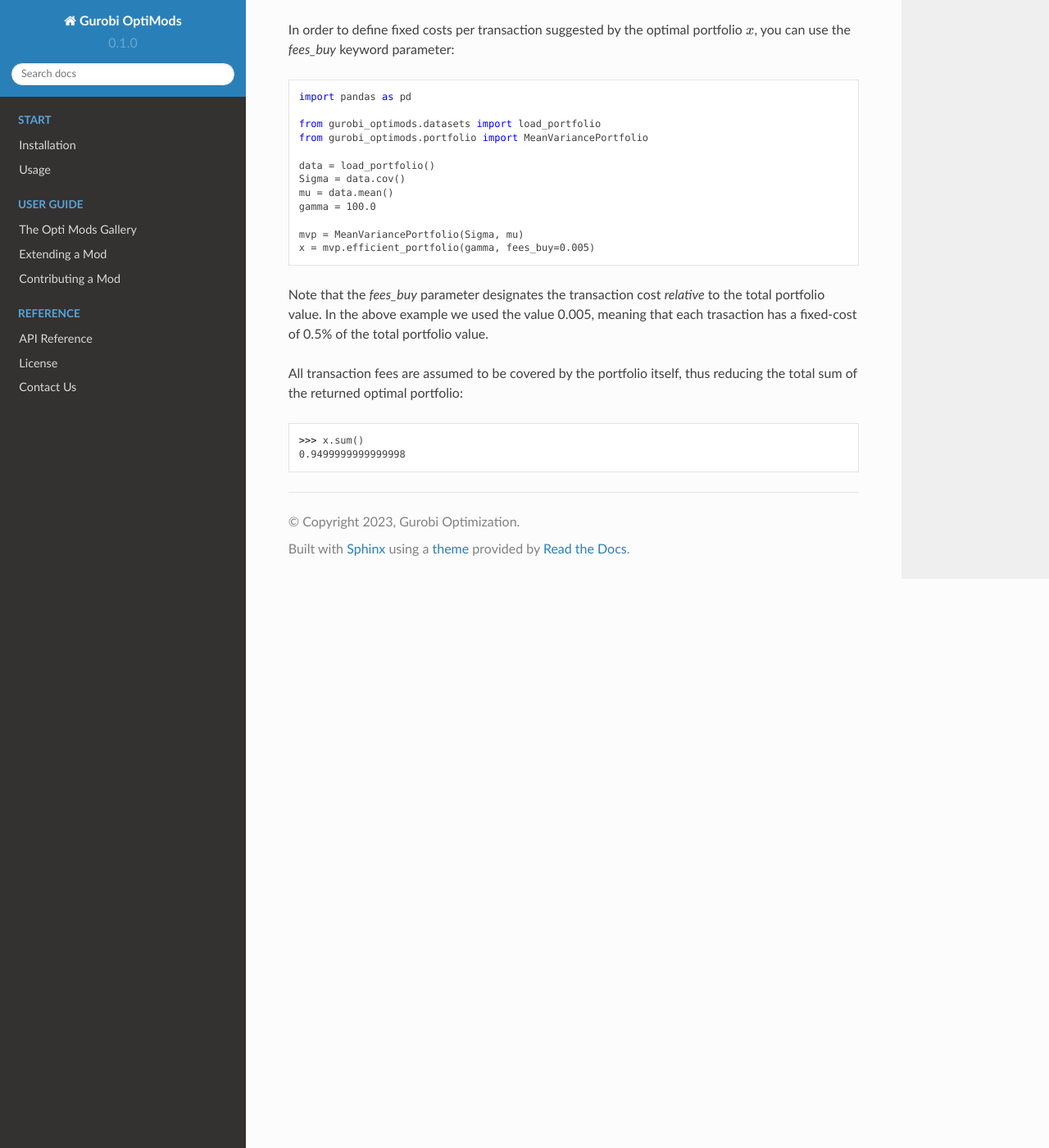
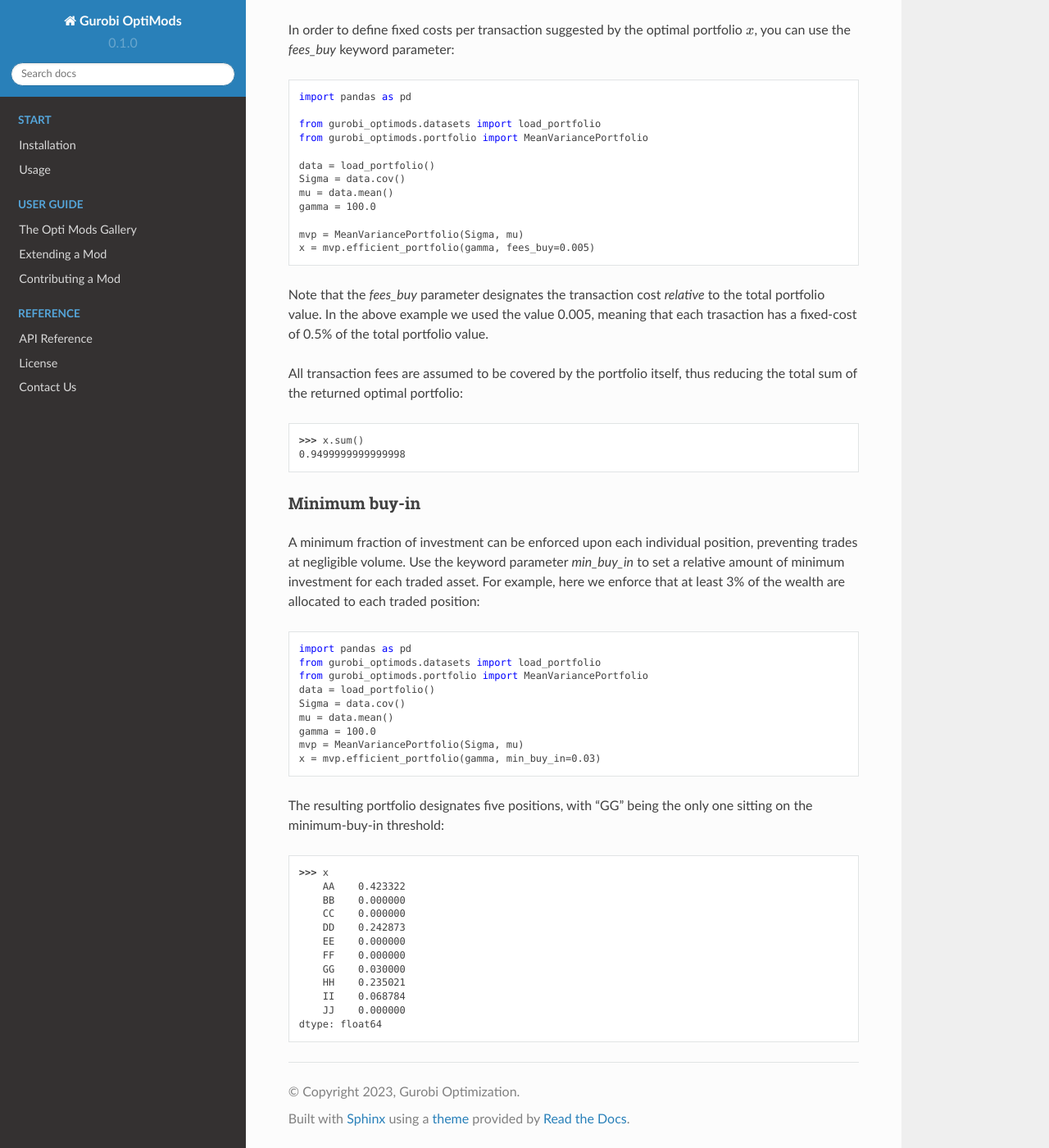
Before and after one commit to Gurobi/gurobi-optimods, a Sphinx documentation site: the page built from docs/source/mods/portfolio.rst, in a window 1280 px wide and 1400 px high, scrolled down 2974 px. Shown: the whole window at 82% size. Built offline with Sphinx 7.4.7 and the Read the Docs theme 2.0.0, drawn with Linux system fonts in a browser that asks for light colours.

Commit message:
Documentation for minimum buy-in

```diff
--- a/docs/source/mods/portfolio.rst
+++ b/docs/source/mods/portfolio.rst
@@ -279,3 +279,52 @@ thus reducing the total sum of the returned optimal portfolio:
 
     >>> x.sum()
     0.9499999999999998
+
+Minimum buy-in
+~~~~~~~~~~~~~~
+
+A minimum fraction of investment can be enforced upon each individual
+position, preventing trades at negligible volume.  Use the keyword
+parameter `min_buy_in` to set a relative amount of minimum investment for
+each traded asset.  For example, here we enforce that at least 3% of the
+wealth are allocated to each traded position:
+
+.. testcode:: mod
+
+    import pandas as pd
+    from gurobi_optimods.datasets import load_portfolio
+    from gurobi_optimods.portfolio import MeanVariancePortfolio
+    data = load_portfolio()
+    Sigma = data.cov()
+    mu = data.mean()
+    gamma = 100.0
+    mvp = MeanVariancePortfolio(Sigma, mu)
+    x = mvp.efficient_portfolio(gamma, min_buy_in=0.03)
+
+.. testoutput:: mod
+    :hide:
+
+    ...
+    Optimize a model with 21 rows, 20 columns and 50 nonzeros
+    ...
+    Model has 55 quadratic objective terms
+    ...
+
+The resulting portfolio designates five positions, with "GG" being the
+only one sitting on the minimum-buy-in threshold:
+
+.. doctest:: mod
+    :options: +NORMALIZE_WHITESPACE
+
+    >>> x
+        AA    0.423322
+        BB    0.000000
+        CC    0.000000
+        DD    0.242873
+        EE    0.000000
+        FF    0.000000
+        GG    0.030000
+        HH    0.235021
+        II    0.068784
+        JJ    0.000000
+    dtype: float64
```
